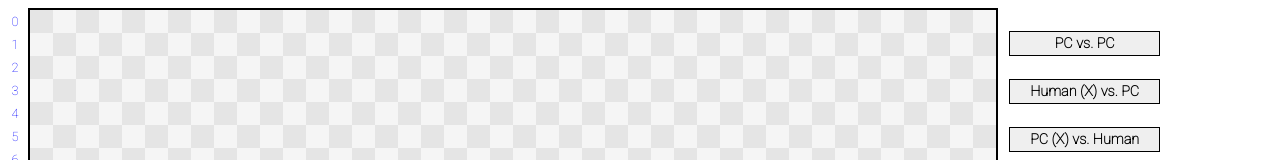
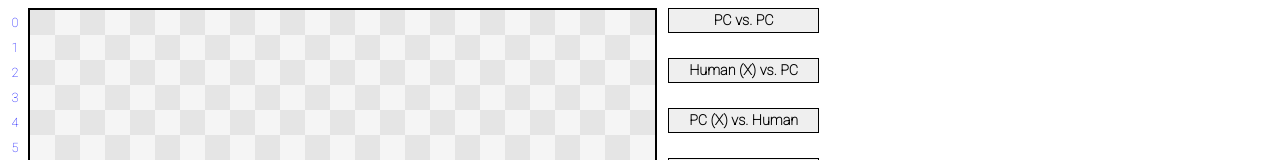
Before and after one commit to tranquocphongvn/gomoku_js, a plain HTML site: page index.html in a window 1280 px wide. Shown: the top 160 px of the page. Drawn offline with Linux system fonts and the light colour scheme.

Commit message:
auto scale the grid by screen resolution

```diff
--- a/js/global.js
+++ b/js/global.js
@@ -1,6 +1,31 @@
 // get the value from --grid-columns, --grid-rows in the main.css
-const MAX_ROWS = getComputedStyle(document.documentElement).getPropertyValue('--grid-rows')
-const MAX_COLUMNS = getComputedStyle(document.documentElement).getPropertyValue('--grid-columns')
+const style = getComputedStyle(document.documentElement)
+const root = document.querySelector(':root')
+
+let cellSize = parseInt(style.getPropertyValue('--cell-width-height'), 10)
+if (Number.isNaN(cellSize) || cellSize < 23)
+    cellSize = 23
+
+let numCols = Math.floor((window.screen.availWidth - 250)/cellSize)
+let numRows = Math.floor((window.screen.availHeight - 150)/cellSize)
+
+if (Number.isNaN(numCols) || numCols < 25)
+    numCols = 25
+
+if (Number.isNaN(numRows) || numRows < 20)
+    numRows = 20
+
+root.style.setProperty('--grid-rows', numRows);
+root.style.setProperty('--grid-columns', numCols);
+root.style.setProperty('--cell-width-height', cellSize + 'px');
+
+//console.log('window.screen.availWidth:', window.screen.availWidth, ', window.screen.availHeight:', window.screen.availHeight);
+//console.log('window.screen.width:', window.screen.width, ', window.screen.height:', window.screen.height, ', window.devicePixelRatio:', window.devicePixelRatio.toFixed(2))
+// alert('window.screen.availWidth:' + window.screen.availWidth + ', window.screen.availHeight:' + window.screen.availHeight);
+// alert('window.screen.width:' + window.screen.width + ', window.screen.height:' + window.screen.height + ', window.devicePixelRatio:' + window.devicePixelRatio.toFixed(2))
+
+const MAX_ROWS = style.getPropertyValue('--grid-rows')
+const MAX_COLUMNS = style.getPropertyValue('--grid-columns')
 const EMPTY_CARO_VALUE = 0
 const CARO_X = 1
 const CARO_O = 2
--- a/main.css
+++ b/main.css
@@ -1,7 +1,7 @@
 :root {
     --grid-columns: 42;
     --grid-rows: 30;
-    --cell-width-height: 23px;
+    --cell-width-height: 25px;
 
     --grid-row-headers-top: 8px;
     --grid-width: calc(var(--grid-columns) * var(--cell-width-height));
@@ -80,7 +80,7 @@
 }
 
 .grid-controllers {
-    top: var(--cell-width-height);
+    top: 0px;
     left: var(--grid-width);
     display: grid;
     margin-left: 10px;
```
